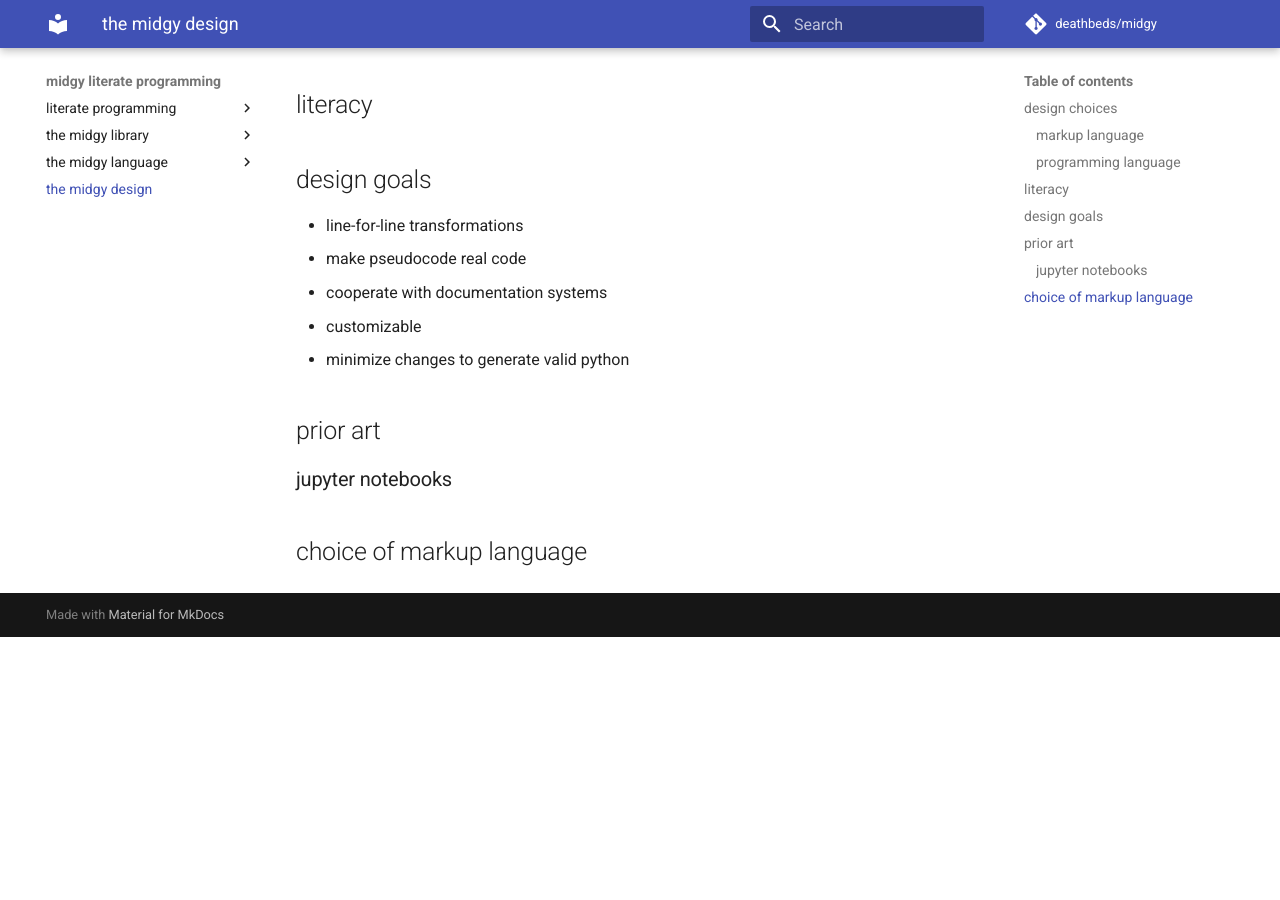
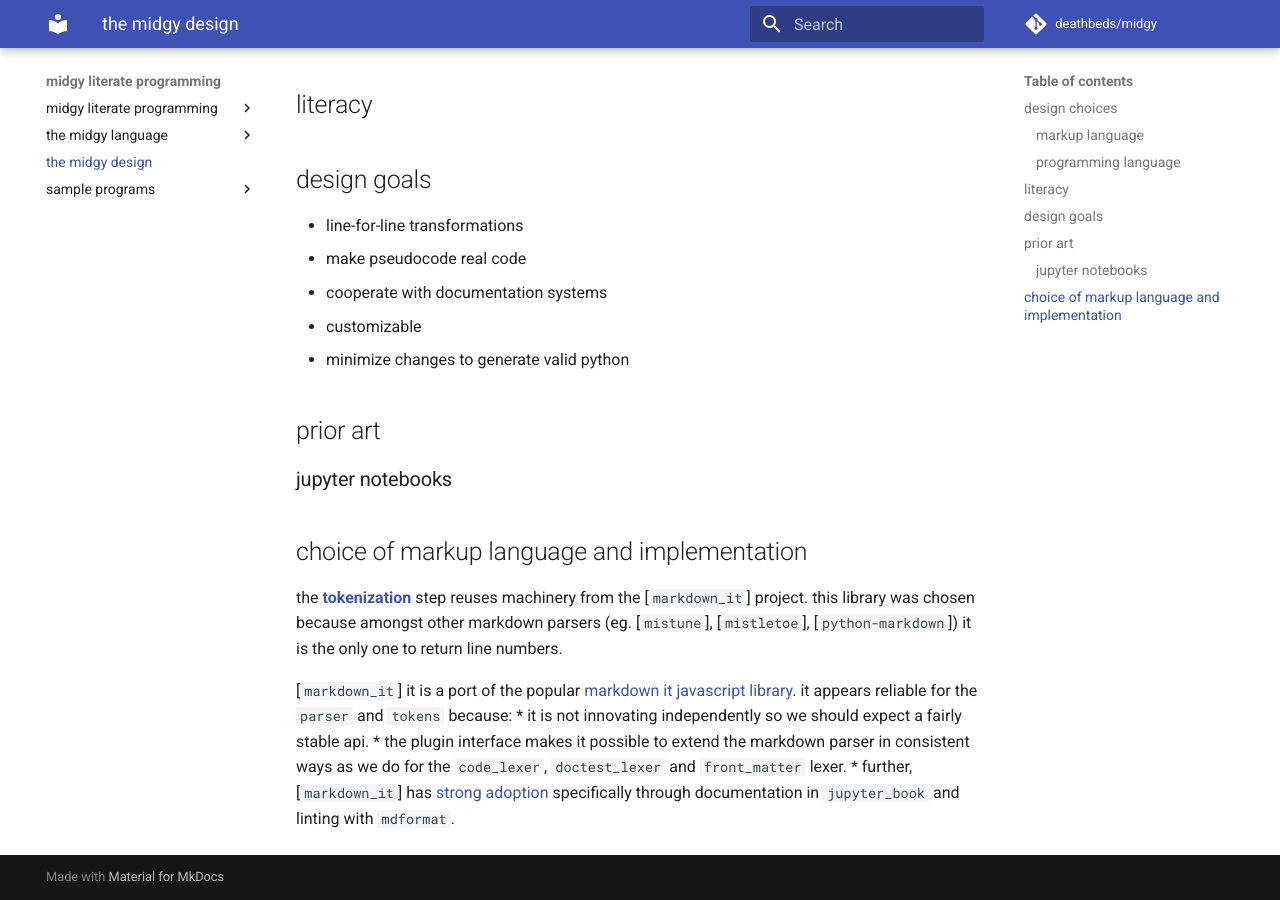
Before and after one commit to deathbeds/midgy, an MkDocs documentation site: the page built from docs/design.md, in a window 1280 px wide and 900 px high, scrolled down 1098 px. Built offline with MkDocs 1.6.1 and Material for MkDocs 9.7.7, drawn with Linux system fonts in a browser that asks for light colours; before the commit the page ends 1735 px from its top, so only the background shows below that.

Commit message:
some docs

```diff
--- a/docs/design.md
+++ b/docs/design.md
@@ -53,4 +53,22 @@ another way to measure pythons impact is using the TIOBE scale. this scale measu
 
 ### jupyter notebooks
 
-## choice of markup language
+## choice of markup language and implementation
+
+the __[tokenization]__ step reuses machinery from the [`markdown_it`] project. this library was chosen because amongst other markdown parsers (eg. [`mistune`], [`mistletoe`], [`python-markdown`]) it is the only one to return line numbers.
+
+[`markdown_it`] it is a port of the popular [markdown it javascript library]. it appears reliable for the `parser` and `tokens` because:
+* it is not innovating independently so we should expect a fairly stable api.
+* the plugin interface makes it possible to extend the markdown parser in consistent ways as we do for the `code_lexer`, `doctest_lexer` and `front_matter` lexer.
+* further, [`markdown_it`] has [strong adoption](https://pypistats.org/packages/markdown-it-py) specifically through documentation in `jupyter_book` and linting with `mdformat`.
+
+
+
+
+[tokenization]: https://en.wikipedia.org/wiki/Lexical_analysis#Tokenization
+[`markdown_it`]: https://github.com/executablebooks/markdown-it-py
+[markdown it javascript library]: https://github.com/markdown-it/markdown-it
+[`mistune`]: https://pypi.org/project/mistune/
+[`mistletoe`]: https://pypi.org/project/mistletoe/
+[`python-markdown`]: https://pypi.org/project/markdown/
+[`jupyter_book`]: https://pypi.org/project/jupyter-book/
--- a/mkdocs.yml
+++ b/mkdocs.yml
@@ -12,13 +12,9 @@ plugins:
   - search
 
 nav:
-  -   literate programming:
+  - midgy literate programming:
       - midgy literate programming: README.md
-  - the midgy library:
       - midgy usage: midgy.md
-      - translation:
-        - markdown tokenization: tokenization.md
-        - python rendering: rendering.md
   - the midgy language:
       - about the language: language/README.md
       - midgy basics: language/basics.md
@@ -27,7 +23,12 @@ nav:
       - front matter: language/front_matter.md
       - line continuations: language/line_continuations.md
       - rendering flags: language/flags.md
+      - IPython magics: language/magics.md
+      - IPython magics: language/container_blocks.md
+      - mixed code tokens: language/mixed.md
   - the midgy design: design.md
+  - sample programs:
+    - typer applications with midgy: programs/command-line-with-typer.md
 
 markdown_extensions:
   - admonition
```
Also changed, not shown: README.md (+1 -1 lines), dev.md (deleted, +0 -47 lines), docs/programs/command-line-with-typer.md (added, +1 -0 lines), docs/rendering.md (deleted, +0 -8 lines), docs/tokenization.md (deleted, +0 -20 lines).
